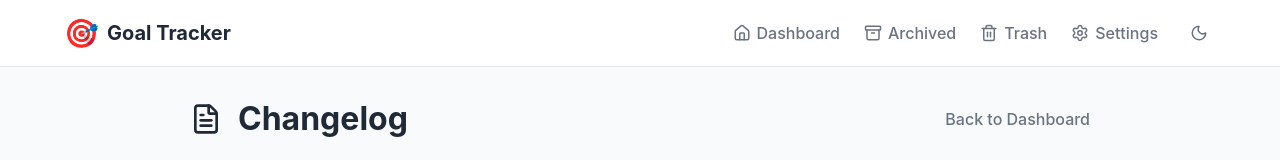
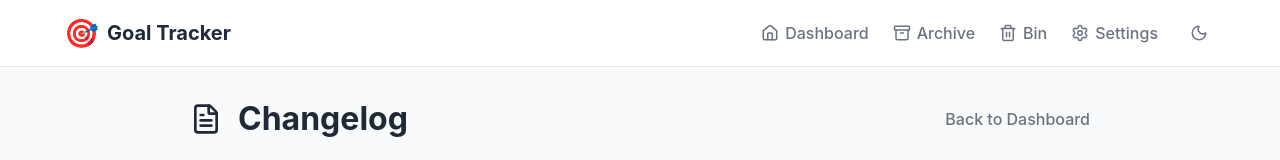
Before and after one commit to mmdavids/goal-tracker, a SvelteKit app in the folder frontend/: page /changelog in a window 1280 px wide. Shown: the top 160 px of the page. Built offline with nearby package versions, Linux system fonts and the light colour scheme.

Commit message:
Rename navigation items

```diff
--- a/frontend/src/routes/+layout.svelte
+++ b/frontend/src/routes/+layout.svelte
@@ -19,11 +19,11 @@
         </a>
         <a href="/archived" class="nav-link">
           <Archive size={18} />
-          Archived
+          Archive
         </a>
         <a href="/trash" class="nav-link">
           <Trash2 size={18} />
-          Trash
+          Bin
         </a>
         <a href="/settings" class="nav-link">
           <Settings size={18} />
```
